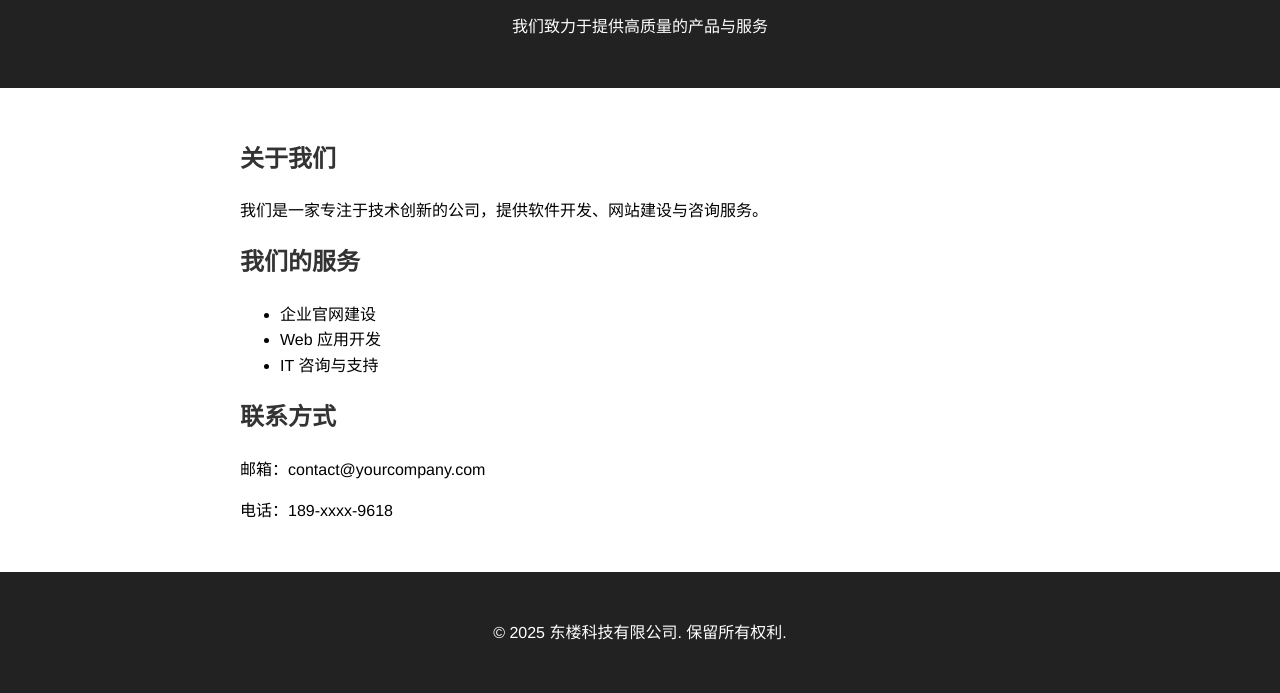
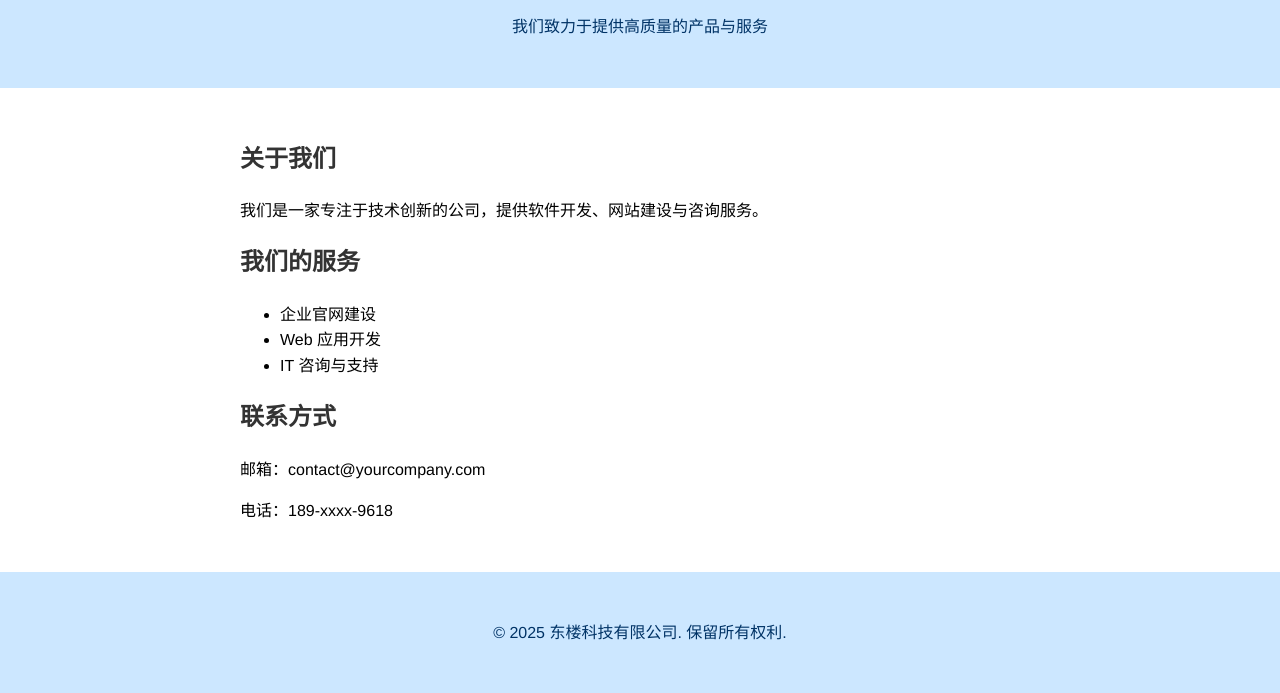
Before and after one commit to qyinyourmind-my/firsttry, a plain HTML site: page index.html in a window 1280 px wide. Shown: the part 112-805 px from the top of the page. Drawn offline with Linux system fonts and the light colour scheme.

Commit message:
Update index.html

```diff
--- a/index.html
+++ b/index.html
@@ -5,10 +5,10 @@
   <title>南京东楼科技有限公司</title>
   <meta name="viewport" content="width=device-width, initial-scale=1.0">
   <style>
-    body { font-family: "Helvetica", sans-serif; margin: 0; padding: 0; line-height: 1.6; }
-    header, footer { background: #222; color: #fff; text-align: center; padding: 2em 1em; }
-    main { padding: 2em; max-width: 800px; margin: auto; }
-    h1, h2 { color: #333; }
+  body { font-family: "Helvetica", sans-serif; margin: 0; padding: 0; line-height: 1.6; }
+  header, footer { background: #cce7ff; color: #003366; text-align: center; padding: 2em 1em; }
+  main { padding: 2em; max-width: 800px; margin: auto; }
+  h1, h2 { color: #333; }
   </style>
 </head>
 <body>
```
